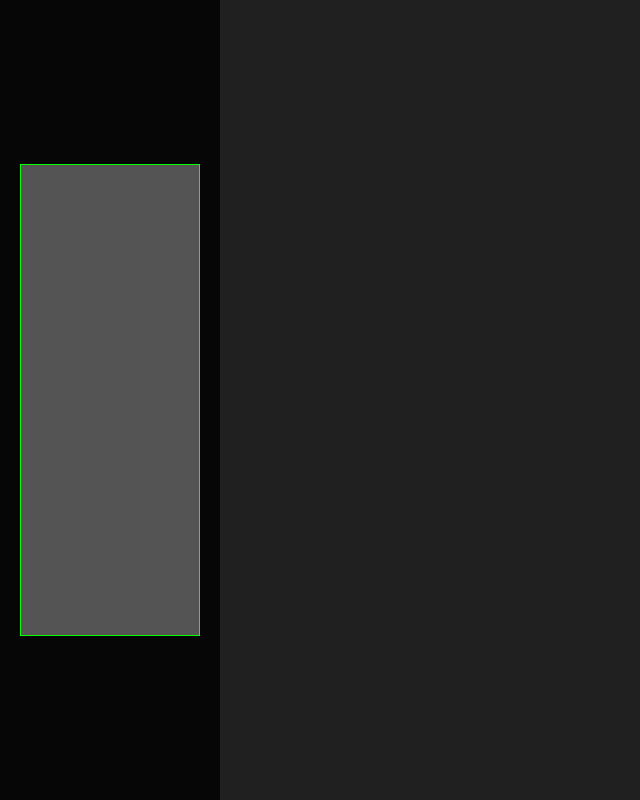
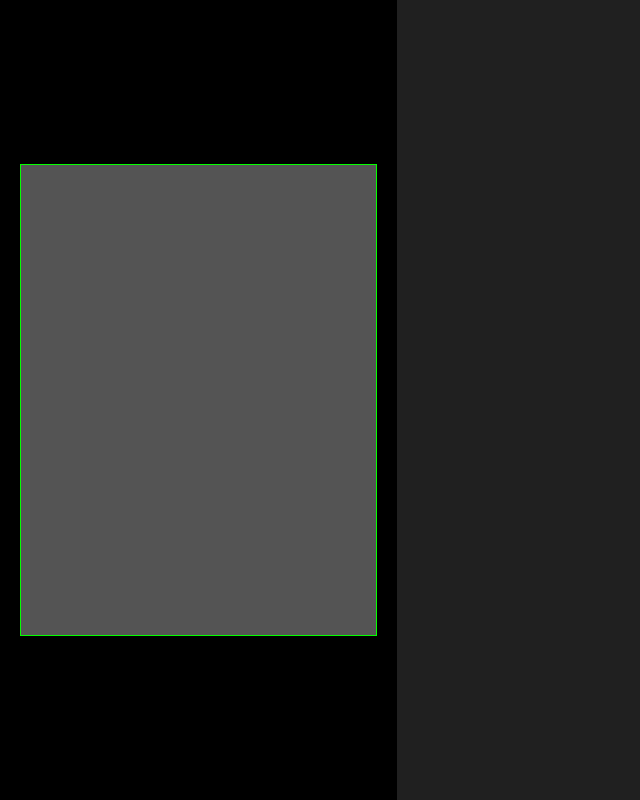
Before and after one commit to OtavioArruda/grafos_vis, an Electron app: page src/index.html in a window 1600 px wide. Shown: the whole page, without its empty margins (0-640 px from the left). Drawn offline with Linux system fonts and the light colour scheme.

Commit message:
Correcoes no layout do cytoscape e no css

```diff
--- a/package.json
+++ b/package.json
@@ -27,6 +27,7 @@
     },
     "dependencies": {
         "cytoscape": "^3.27.0",
+        "cytoscape-spread": "^3.0.0",
         "electron-squirrel-startup": "^1.0.0"
     }
 }
--- a/src/compiler/dictionary.js
+++ b/src/compiler/dictionary.js
@@ -20,6 +20,7 @@ class Dictionary {
                     graphArr.push({
                         data: {
                             id: `${y}${z}`,
+                            weight: 1,
                             source: y,
                             target: z
                         }
--- a/src/main.js
+++ b/src/main.js
@@ -3,8 +3,10 @@ const path = require('node:path');
 
 const createWindow = () => {
     const win = new BrowserWindow({
-        width: 1200,
-        height: 800,
+        width: 1600,
+        height: 900,
+        autoHideMenuBar: true,
+        // thickFrame: false,
         webPreferences: {
             nodeIntegration: true,
             preload: path.join(__dirname, 'preload.js')
--- a/src/style.css
+++ b/src/style.css
@@ -1,13 +1,14 @@
-*{
+body, html {
     margin: 0;
     padding: 0;
 }
 
-body{
-    background-color: #060606;
+body {
+    height: 100vh;
+    background-color: black;
 }
 
-textarea{
+textarea {
     resize: none;
     background-color: #545454;
     color: white;
@@ -17,31 +18,30 @@ textarea{
     color: rgb(4, 255, 0);
 }
 
-textarea:focus{
+textarea:focus {
     border: 2px solid;
     background-color: #6e6e6e;
     outline: none;
     border-color: rgb(39, 255, 36) 2px;
 }
 
-.container{
+.container {
     display: flex;
-    position: absolute;
-    width: 100%;
+    max-height: 100%;
+    max-width: 100%;
     height: 100%;
-    top: 50%;
-    transform: translateY(-50%);
 }
 
-.input-text{
-    width: 200px;
+.input-text {
+    width: 400px;
     display: flex;
     align-items: center;
 }
 
-.grafo-area{
-    flex: 1 1 auto;
-    height: 100vh;
+.grafo-area {
+    overflow: hidden;
+    width: 100%;
+    height: 100%;
     margin-left: 20px;
     background-color: #202020;
 }
--- a/style.css
+++ /dev/null
@@ -1,46 +0,0 @@
-*{
-    margin: 0;
-    padding: 0;
-}
-
-body{
-    background-color: #060606;
-}
-
-textarea{
-    resize: none;
-    background-color: #545454;
-    color: white;
-    padding: 10px;
-    margin-left: 20px;
-    border: 1px solid;
-    color: rgb(4, 255, 0);
-}
-
-textarea:focus{
-    border: 2px solid;
-    background-color: #6e6e6e;
-    outline: none;
-    border-color: rgb(39, 255, 36) 2px;
-}
-
-.container{
-    display: flex;
-    position: absolute;
-    width: 100%;
-    height: 100%;
-    top: 50%;
-    transform: translateY(-50%);
-}
-
-.input-text{
-    display: flex;
-    align-items: center;
-}
-
-.grafo-area{
-    width: 100%;
-    height: 100vh;
-    margin-left: 20px;
-    background-color: #202020;
-}
```
Also changed, not shown: src/preload.js (+86 -15 lines), 1 other file.
